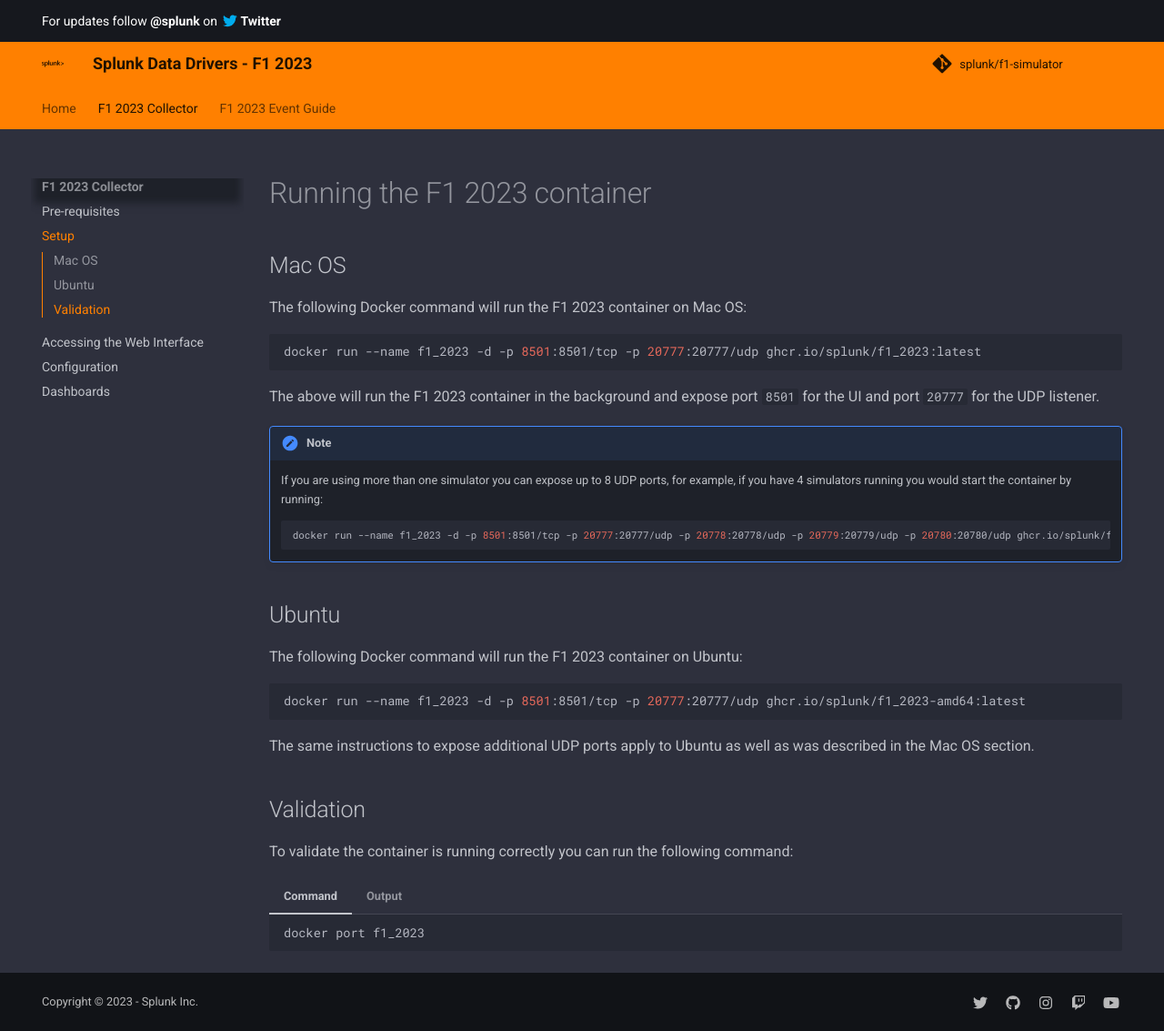
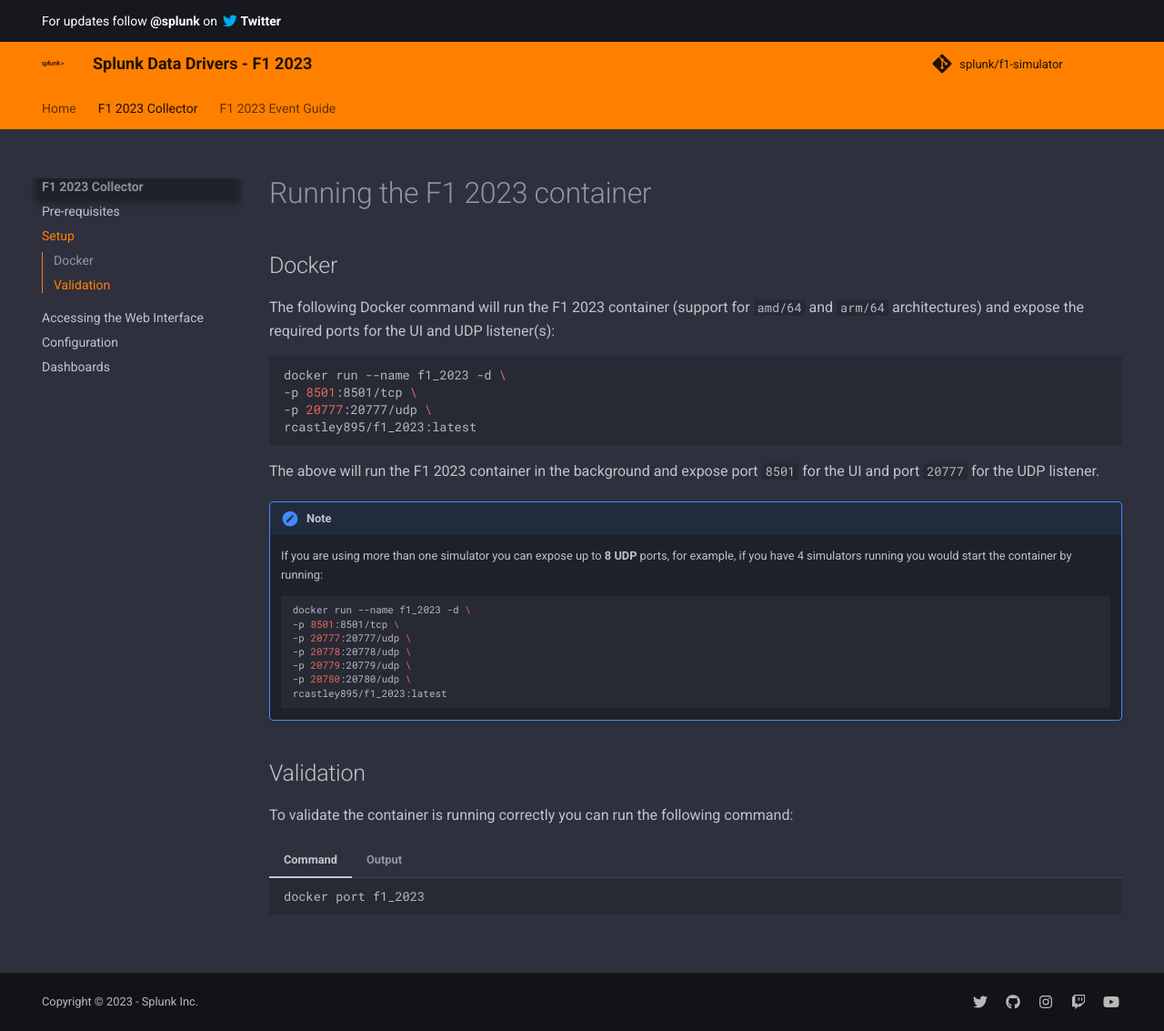
Before and after one commit to splunk/f1-simulator, an MkDocs documentation site: the page built from docs/f1_2023/setup.md, in a window 1280 px wide and 1133 px high. Shown: the whole window at 91% size. Built offline with MkDocs 1.6.1 and Material for MkDocs 9.7.7, drawn with Linux system fonts in a browser that asks for light colours; comment, search, counter and statistics services are not loaded.

Commit message:
Multi platform containers

````diff
--- a/docs/f1_2023/setup.md
+++ b/docs/f1_2023/setup.md
@@ -1,32 +1,31 @@
 # Running the F1 2023 container
 
-## Mac OS
+## Docker
 
-The following Docker command will run the F1 2023 container on Mac OS:
+The following Docker command will run the F1 2023 container (support for `amd/64` and `arm/64` architectures) and expose the required ports for the UI and UDP listener(s):
 
 ```bash
-docker run --name f1_2023 -d -p 8501:8501/tcp -p 20777:20777/udp ghcr.io/splunk/f1_2023:latest
+docker run --name f1_2023 -d \
+-p 8501:8501/tcp \
+-p 20777:20777/udp \
+rcastley895/f1_2023:latest
 ```
 
 The above will run the F1 2023 container in the background and expose port `8501` for the UI and port `20777` for the UDP listener.
 
 !!! note
 
-    If you are using more than one simulator you can expose up to 8 UDP ports, for example, if you have 4 simulators running you would start the container by running:
+    If you are using more than one simulator you can expose up to **8 UDP** ports, for example, if you have 4 simulators running you would start the container by running:
 
     ```bash
-    docker run --name f1_2023 -d -p 8501:8501/tcp -p 20777:20777/udp -p 20778:20778/udp -p 20779:20779/udp -p 20780:20780/udp ghcr.io/splunk/f1_2023:latest
+    docker run --name f1_2023 -d \
+    -p 8501:8501/tcp \
+    -p 20777:20777/udp \
+    -p 20778:20778/udp \
+    -p 20779:20779/udp \
+    -p 20780:20780/udp \
+    rcastley895/f1_2023:latest
     ```
-
-## Ubuntu
-
-The following Docker command will run the F1 2023 container on Ubuntu:
-
-```bash
-docker run --name f1_2023 -d -p 8501:8501/tcp -p 20777:20777/udp ghcr.io/splunk/f1_2023-amd64:latest
-```
-
-The same instructions to expose additional UDP ports apply to Ubuntu as well as was described in the Mac OS section.
 
 ## Validation
 
@@ -34,13 +33,13 @@
 
 === "Command"
 
-    ```bash
+    ``` bash
     docker port f1_2023
     ```
 
 === "Output"
 
-    ```bash
+    ``` bash
     8501/tcp -> 0.0.0.0:8501
     20777/udp -> 0.0.0.0:20777
     ```
````
